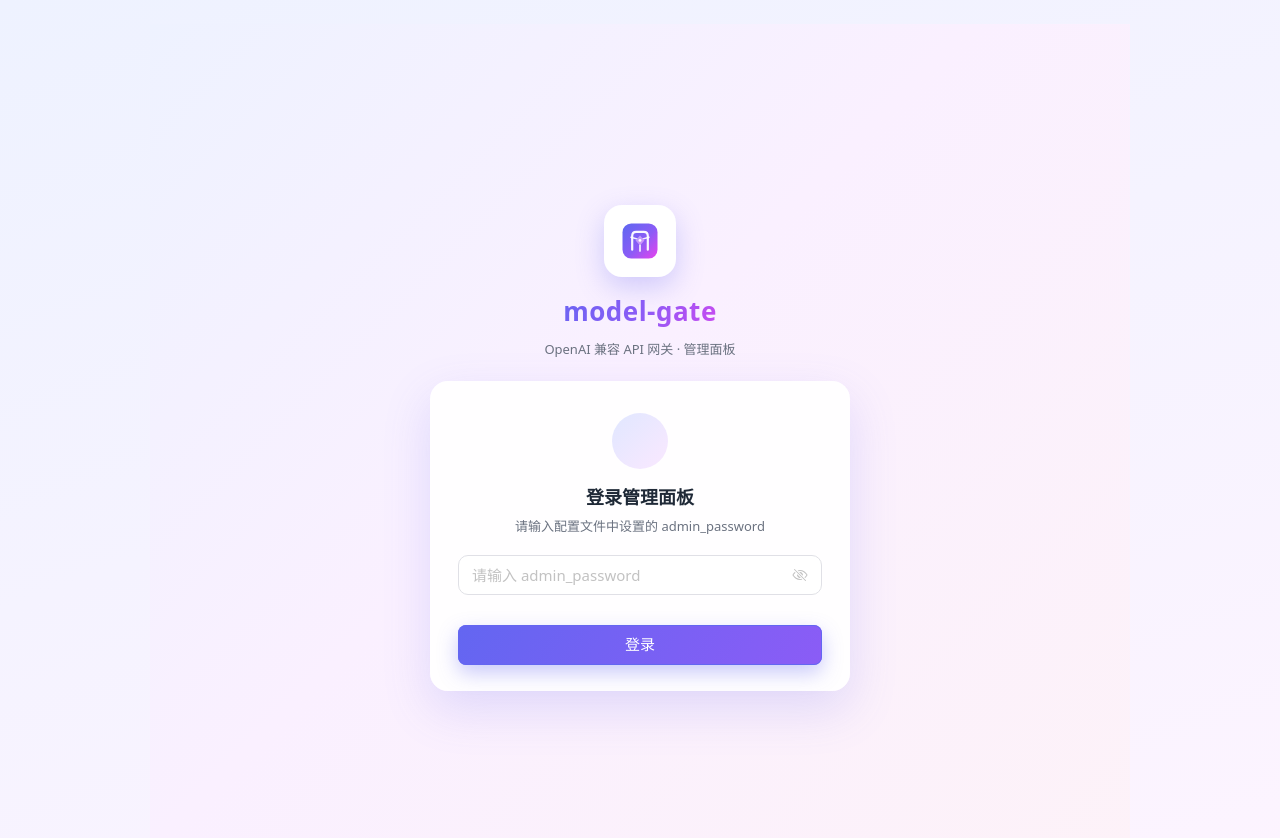
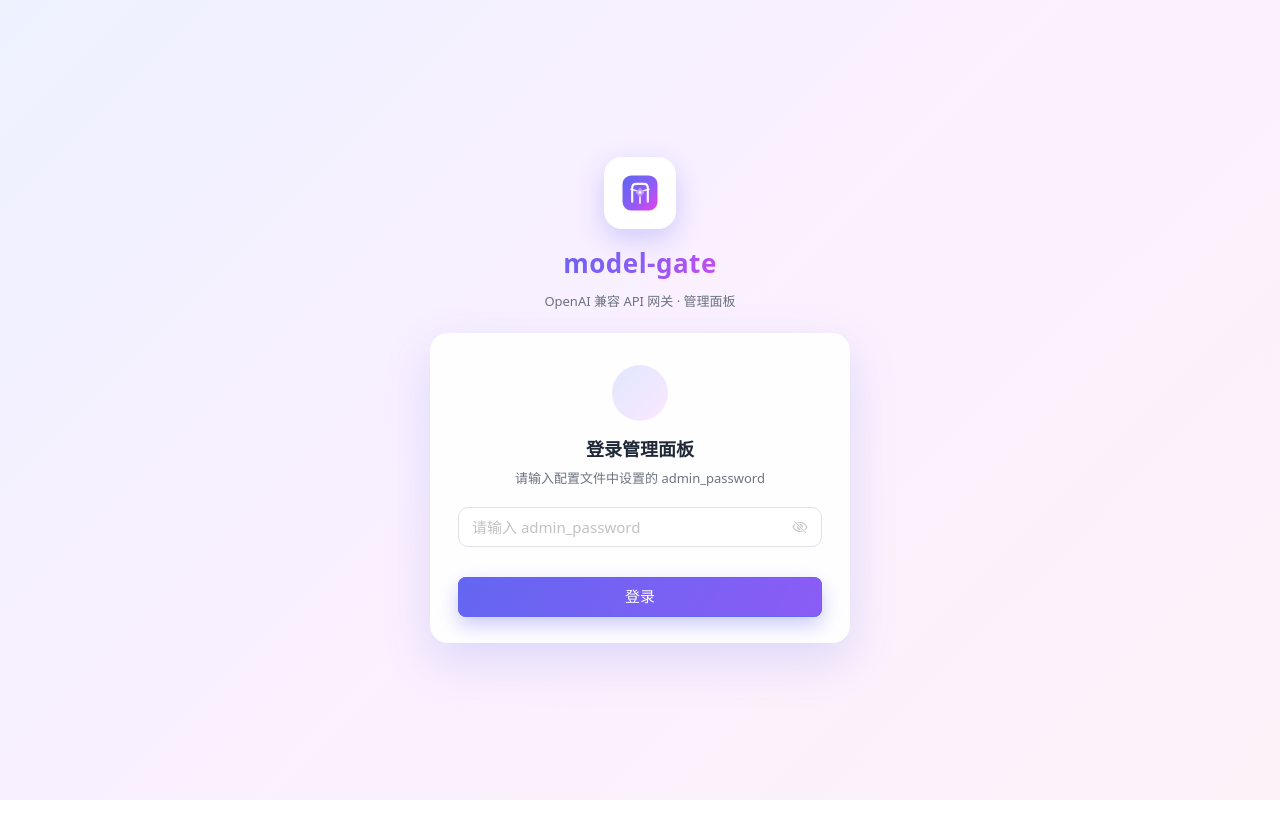
Before and after one commit to wangmingfa/model-gate, a Vue app in the folder admin/: page / in a window 1280 px wide. Shown: the top 838 px of the page. After the commit the page ends 800 px from the top, so only its background shows below. Built offline with nearby package versions, Linux system fonts and the light colour scheme; no server answers; some icons are missing.

Commit message:
修复登录页多余滚动条
- .auth-screen 改用 position:fixed + inset:0 钉死视口，脱离文档流
- 避免与外层 .app-bg 的 min-height:100vh 叠加撑出整页滚动条
- 内容超高时仅登录层内部滚动（overflow:auto）

```diff
--- a/admin/src/components/AuthCards.vue
+++ b/admin/src/components/AuthCards.vue
@@ -77,13 +77,19 @@ const auth = useAuth();
 </template>
 
 <style>
-/* 全屏渐变背景 + 居中 */
+/* 全屏渐变背景 + 居中。
+   用 fixed + inset:0 让登录层精确等于视口尺寸，彻底避免任何 min-height
+   与外层 .app-bg 的 100vh 叠加导致的 body 纵向溢出滚动条；内容超高时
+   在本层内部滚动，而非撑出整页滚动条。 */
 .auth-screen {
-  min-height: 100vh;
+  position: fixed;
+  inset: 0;
   display: flex;
   align-items: center;
   justify-content: center;
   padding: 24px;
+  box-sizing: border-box;
+  overflow: auto;
   background: linear-gradient(135deg, #eef2ff 0%, #faf0ff 45%, #fdf2f8 100%);
 }
 /* 居中面板：限制宽度，内容纵向排列 */
```
